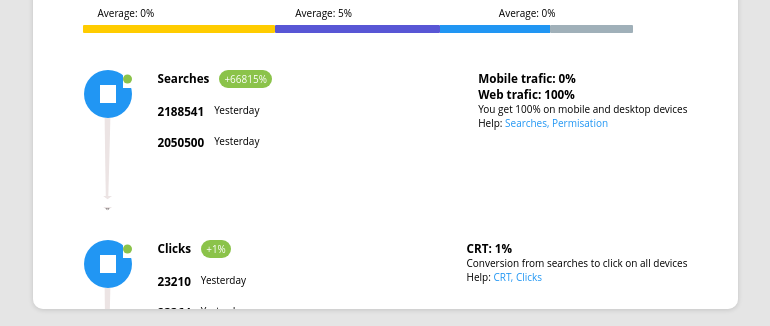
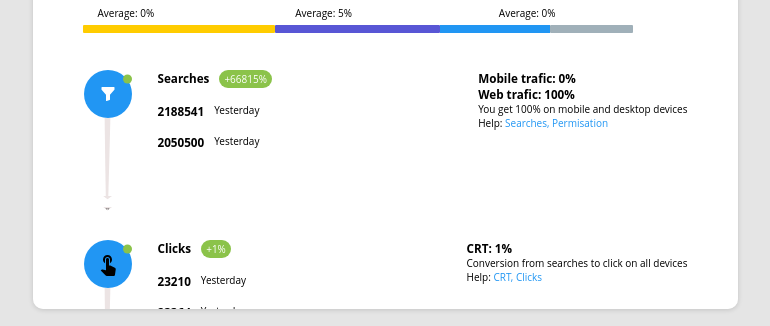
Before and after one commit to Onosgb/onoriode-godbless-cryto-test, a React (Create React App) app: page / in a window 1280 px wide. Shown: the part 341-667 px from the top of the page, without its empty margins (255-1025 px from the left). Built offline with nearby package versions, Linux system fonts and the light colour scheme.

Commit message:
still trying to change the color of the touch-app

```diff
--- a/src/pages/Dashboard.tsx
+++ b/src/pages/Dashboard.tsx
@@ -169,7 +169,7 @@ const Dashboard = () => {
               data?.ctr_last_hour && data.ctr_last_hour < 0 ? "red" : "green"
             }`}
           />
-          <svg xmlns="/assets/img/touch-app.svg" fill="#fff"></svg>
+          <img src="/assets/img/touch-app.svg" alt="" />
         </Trafic>
         <Trafic
           trafic={{
--- a/src/scss/pages/dashboard.scss
+++ b/src/scss/pages/dashboard.scss
@@ -98,7 +98,6 @@
             width: 1.6rem;
             height: 1.8rem;
             fill: $white;
-            background: #fff;
           }
         }
 
```
Also changed, not shown: public/assets/img/touch-app.svg.
